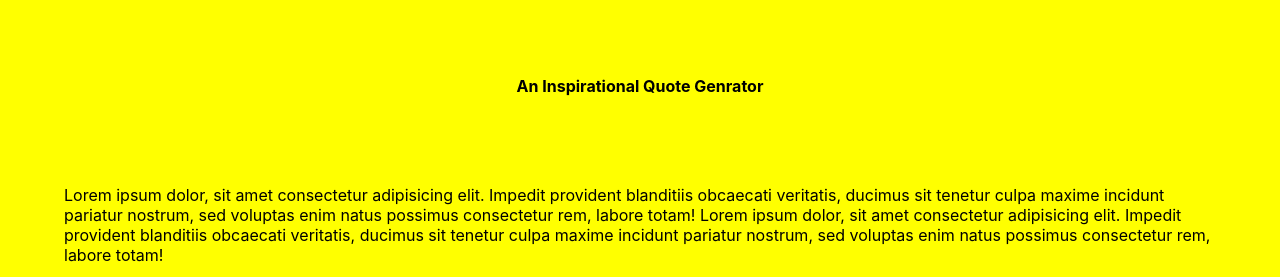
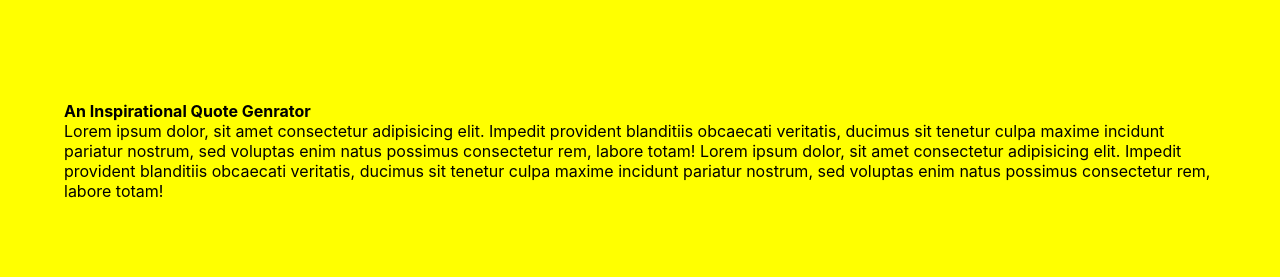
Before and after one commit to jgarcia4444/DBA-Landing-Page, a React (Create React App) app: page / in a window 1280 px wide. Shown: the part 155-432 px from the top of the page. Built offline with nearby package versions, Linux system fonts and the light colour scheme.

Commit message:
intro header positioned ccloser

```diff
--- a/src/App.css
+++ b/src/App.css
@@ -26,6 +26,10 @@ body {
   text-align: left;
   width: 90%;
   margin: 7% auto;
+}
+
+.intro>h4 {
+  margin-bottom: 0;
 }
 
 .screenshot {
--- a/src/components/Main.js
+++ b/src/components/Main.js
@@ -9,12 +9,12 @@ const Main = (props) => {
         <div className="main">
             <div className="row">
                 <div className="half-col">
-                    <h4>An Inspirational Quote Genrator</h4>
-                </div>
-                <div className="half-col">
                     <p className="intro">
-                    Lorem ipsum dolor, sit amet consectetur adipisicing elit. Impedit provident blanditiis obcaecati veritatis, ducimus sit tenetur culpa maxime incidunt pariatur nostrum, sed voluptas enim natus possimus consectetur rem, labore totam!
-                    Lorem ipsum dolor, sit amet consectetur adipisicing elit. Impedit provident blanditiis obcaecati veritatis, ducimus sit tenetur culpa maxime incidunt pariatur nostrum, sed voluptas enim natus possimus consectetur rem, labore totam!
+                        <h4>
+                            An Inspirational Quote Genrator
+                        </h4>
+                        Lorem ipsum dolor, sit amet consectetur adipisicing elit. Impedit provident blanditiis obcaecati veritatis, ducimus sit tenetur culpa maxime incidunt pariatur nostrum, sed voluptas enim natus possimus consectetur rem, labore totam!
+                        Lorem ipsum dolor, sit amet consectetur adipisicing elit. Impedit provident blanditiis obcaecati veritatis, ducimus sit tenetur culpa maxime incidunt pariatur nostrum, sed voluptas enim natus possimus consectetur rem, labore totam!
                     </p>
                 </div>
             </div>
```
